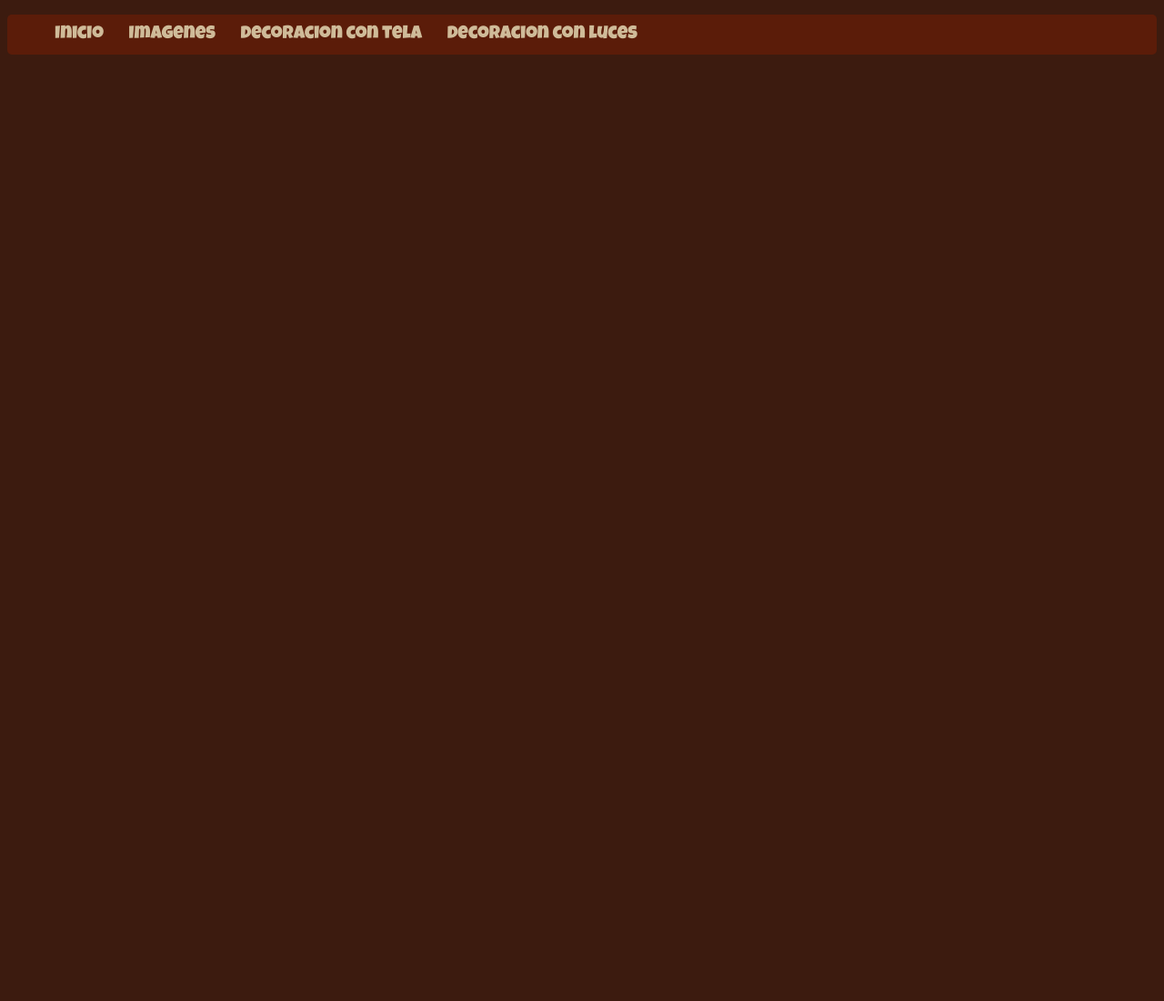
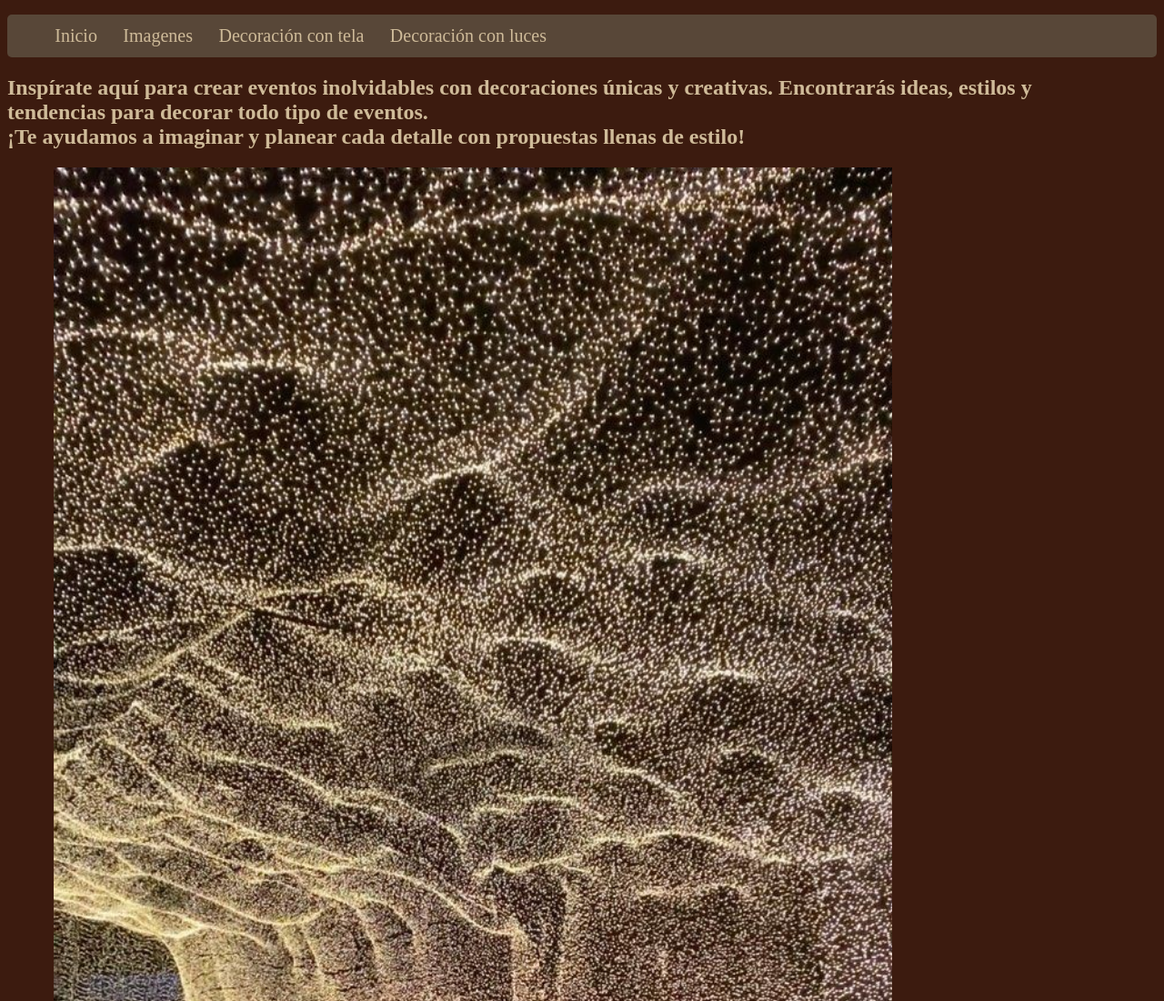
Before and after one commit to marischult/marischultproa.github.io, a plain HTML site: page index.html in a window 1280 px wide. Shown: the top 1100 px of the page at 91% size. Before the commit the page ends 800 px from the top, so only its background shows below. Drawn offline with Linux system fonts and the light colour scheme; a web font is replaced by a local one.

Commit message:
camvbio dhgbdh

```diff
--- a/index.html
+++ b/index.html
@@ -13,11 +13,23 @@
         <ul id="listanav">
             <li> <a href="index.html">Inicio</a></li>
             <li> <a href="imagenes.html">Imagenes</a></li>
-            <li> <a href="tela.html">decoracion con tela</a></li>
-            <li> <a href="luz.html">decoracion con luces</a></li>
+            <li> <a href="tela.html">Decoración con tela</a></li>
+            <li> <a href="luz.html">Decoración con luces</a></li>
         </ul>
-        </ul>
-        </ul>
+        <div>
+            <h1> Inspírate aquí para crear eventos inolvidables con decoraciones únicas y creativas.
+Encontrarás ideas, estilos y tendencias para decorar todo tipo de eventos. <br>
+¡Te ayudamos a imaginar y planear cada detalle con propuestas llenas de estilo!</h1>
+        </div>
+        <div class="iniciofoto">
+
+
+        <div class="fots">
+            <img src="eventos/inicio.jpg" alt="">
+        </div>
+
+
+
     </nav>
 </body>
 </body>
--- a/styles.css
+++ b/styles.css
@@ -1,6 +1,6 @@
 @font-face{
 	font-family:"fuente linda";
-src: url("fonds/LuckiestGuy-Regular.ttf");
+src: url(fonts/Playfair_Display.zip);
 }
 body{
     background-color:#3c1b0f;
@@ -9,7 +9,7 @@ body{
 }
 
 h1{
-    color: #310e10;
+    color: #cfbb99;
 }
 
 div{
@@ -72,7 +72,7 @@ img{
 
 
 #listanav{
-	background-color: #631d08d0;
+	background-color: #584738;
 	list-style: none;
 	border-radius: 5px;
 }
@@ -83,7 +83,7 @@ img{
 	font-size: 20px;
 }
 #listanav a:hover{
-	color: rgb(34, 3, 3);
+	color: #cfbb99;
 	font-size: 22px;
 }
 
```
Also changed, not shown: imagenes.html (+3 -3 lines), luz.html (+3 -3 lines), tela.html (+3 -3 lines), eventos/inicio.jpg (added), fonds/LuckiestGuy-Regular.ttf (deleted), 1 other file.
